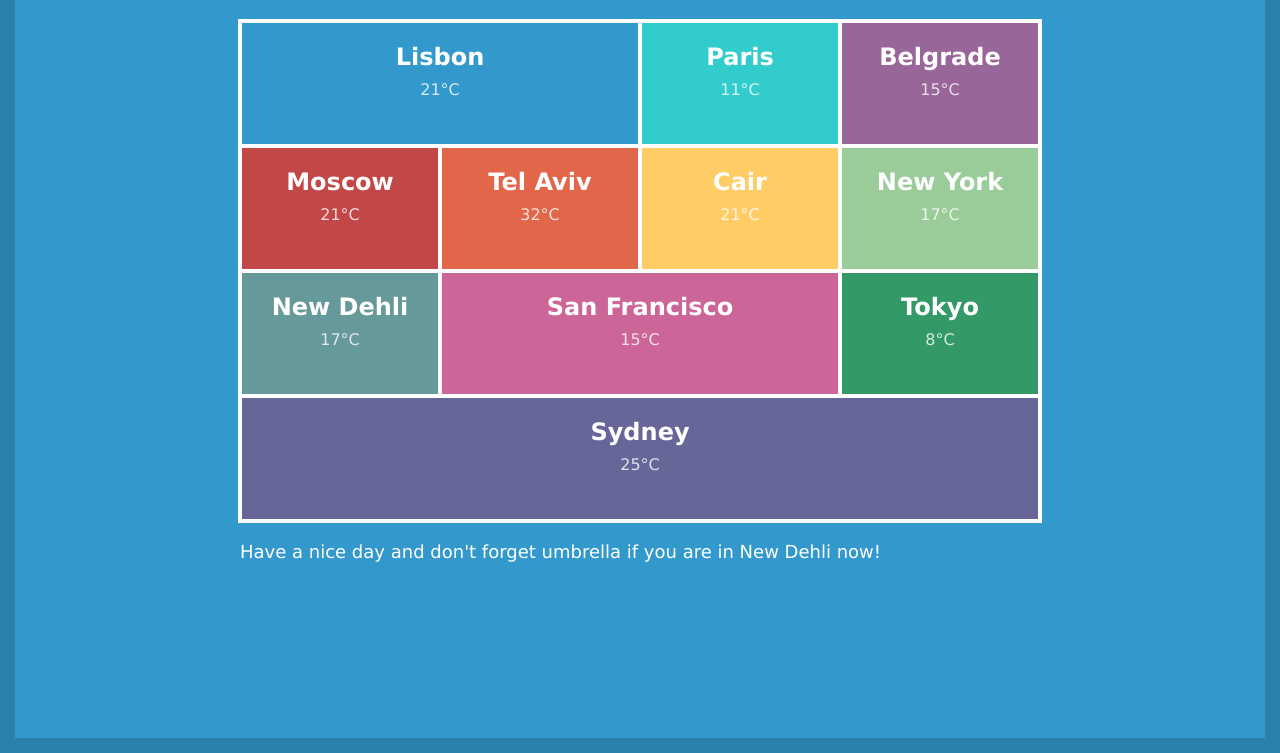
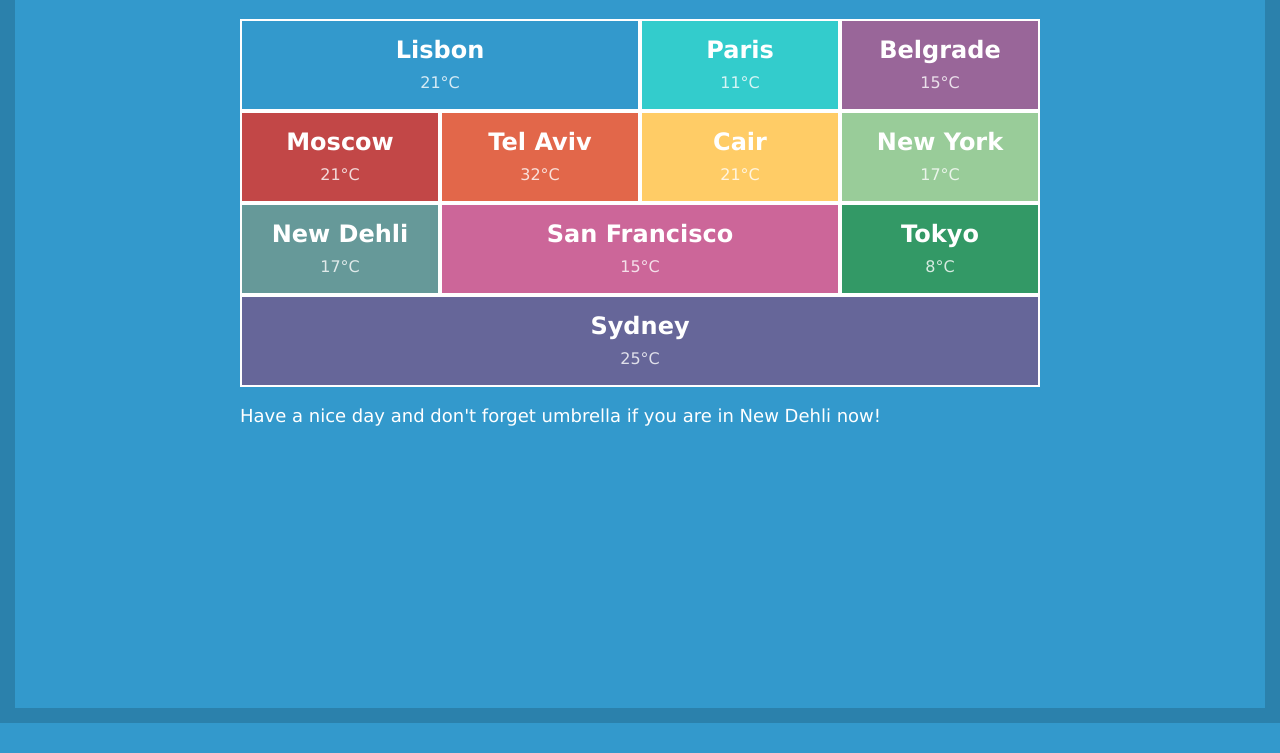
Before and after one commit to royalflash/css-weather-forecast, a plain HTML site: page index.html in a window 1280 px wide. Shown: the part 77-830 px from the top of the page. After the commit the page ends 800 px from the top, so only its background shows below. Drawn offline with Linux system fonts and the light colour scheme; some icons are missing.

Commit message:
fixed errors

```diff
--- a/css/style.css
+++ b/css/style.css
@@ -4,38 +4,28 @@ html, body{
 html{
  height: 100%;
 }
-
+* {
+	box-sizing: border-box;
+}
 body{
 	font-family: "Lucida Sans Unicode", "Lucida Grande", sans-serif;
 	margin: 0;
 	border: 15px solid #2B81AC;
 	background-color: #3399CC;
 }
+.weather-forecast{
+	max-width: 800px;
+	margin: 0 auto;
+}
 header{
 	margin: 0 auto;
-	width: 800px;
 	color: #FFFFFF;
 }
-.weather-list {
-	max-width: 800px;
-	height: 500px;
-	margin: 0 auto;
-	background-color: #FFFFFF;
-	color: #FFFFFF;
-	padding: 0;
-	text-align: center;
-	border: 2px solid #FFFFFF;
-}
-ul {
-	font-size: 0px;
-}
-h4{
-	display: block;
+h4 {
 	font-size: 24px;
 	margin: 0;
-	padding-top: 20px;
 }
-span{
+.weather-list span{
 	font-size: 16px;
 	opacity: 0.8;
 }
@@ -43,141 +33,68 @@ li i{
 	font-size: 26px;
 	opacity: 0.8;
 }
-.lisbon {
+.weather-list{
+	background-color: #FFF;
+	list-style:none;
+	padding-left: 0;
+	font-size: 0;
+}
+.weather-list > li {
+	color: #FFFFFF;
+	padding: 15px;
+	text-align: center;
+	border: 2px solid #FFFFFF;
+	display: inline-block;
+	width: 25%;
+}
+
+.weather-list .lisbon {
 	background-color: #3399CC;
-	font-size: 14px;
 	width: 50%;
-	height: 25%;
-	margin: 0;
-	border: 2px;
-	display: inline-block;
-	border: 2px solid #FFFFFF;
-	box-sizing: border-box;
 }
 .paris {
 	background-color: #33CCCC;
-	font-size: 14px;
-	width: 25%;
-	height: 25%;
-	border: 2px;
-	margin: 0;
-	display: inline-block;
-	border: 2px solid #FFFFFF;
-	box-sizing: border-box;
 
 }
 .belgrade {
 	background-color: #996699;
-	font-size: 14px;
-	width: 25%;
-	height: 25%;
-	border: 2px;
-	margin: 0;
-	display: inline-block;
-	border: 2px solid #FFFFFF;
-	box-sizing: border-box;
-
  }
  .moscow{
  	background-color: #C24747;
- 	font-size: 14px;
- 	width: 25%;
- 	height: 25%;
- 	border: 2px;
- 	margin: 0;
- 	display: inline-block;
- 	border: 2px solid #FFFFFF;
- 	box-sizing: border-box;
-
  }
  .telaviv {
  	background-color: #E2674A;
- 	font-size: 14px;
- 	width: 25%;
- 	height: 25%;
- 	border: 2px;
- 	margin:0;
- 	display: inline-block;
- 	border: 2px solid #FFFFFF;
- 	box-sizing: border-box;
  }
 .cair {
 	background-color: #FFCC66;
- 	font-size: 14px;
- 	width: 25%;
- 	height: 25%;
- 	border: 2px;
- 	margin:0;
- 	display: inline-block;
- 	border: 2px solid #FFFFFF;
- 	box-sizing: border-box;
 }
 .newyork {
 	background-color: #99CC99;
- 	font-size: 14px;
- 	width: 25%;
- 	height: 25%;
- 	border: 2px;
- 	margin:0;
- 	display: inline-block;
- 	border: 2px solid #FFFFFF;
- 	box-sizing: border-box;
 }
 .newdehli{
 	background-color: #669999;
- 	font-size: 14px;
- 	width: 25%;
- 	height: 25%;
- 	border: 2px;
- 	margin:0;
- 	display: inline-block;
- 	border: 2px solid #FFFFFF;
- 	box-sizing: border-box;
 }
-.sanfrancisco{
+.weather-list .sanfrancisco {
 	background-color: #CC6699;
- 	font-size: 14px;
- 	width: 50%;
- 	height: 25%;
- 	border: 2px;
- 	margin:0;
- 	display: inline-block;
- 	border: 2px solid #FFFFFF;
- 	box-sizing: border-box;
+	width: 50%;
 }
 .tokyo{
 	background-color: #339966;
- 	font-size: 14px;
- 	width: 25%;
- 	height: 25%;
- 	border: 2px;
- 	margin:0;
- 	display: inline-block;
- 	border: 2px solid #FFFFFF;
- 	box-sizing: border-box;
 }
-.sydney{
+.weather-list .sydney{
 	background-color: #666699;
- 	font-size: 14px;
- 	width: 100%;
- 	height: 25%;
- 	border: 2px;
- 	margin:0;
- 	display: inline-block;
- 	border: 2px solid #FFFFFF;
- 	box-sizing: border-box;
+	width: 100%;
 }
-span:after{
+.weather-list span:after{
 	content: "°C";
 }
 .footer{
 	margin: 0 auto;
-	max-width: 800px;
 	padding: 20px auto;
 	color: #FFFFFF;
 	font-size: 18px;
 }
 .weather-list:hover  li:not(:hover) {
- opacity: 0.7;
- transition: all .1s ease-in;
+ 	opacity: 0.7;
+ 	transition: all .1s ease-in;
 }
--- a/index.html
+++ b/index.html
@@ -3,11 +3,12 @@
 <head>
 	<meta charset="UTF-8">
 	<title>CSS Weather forecast</title>
-	<link rel="icon" type="image/png" href="favicon.png">
+	<link rel="icon" type="text/css" href="favicon.png">
 	<link rel="stylesheet" href="https://cdnjs.cloudflare.com/ajax/libs/weather-icons/2.0.5/css/weather-icons.min.css">
 	<link rel="stylesheet" type="text/css" href="css/style.css">
 </head>
 <body>
+	<div class="weather-forecast">
 	<header>
 		<h1>CSS Weather Forecast
 		<i class="wi wi-sunrise"></i>
@@ -75,6 +76,6 @@
 		<footer class="footer">
 			<p>Have a nice day and don't forget umbrella if you are in New Dehli now!</p>
 		</footer>
-
+	</div>
 </body>
 </html>
```
Also changed, not shown: favicon.png.
